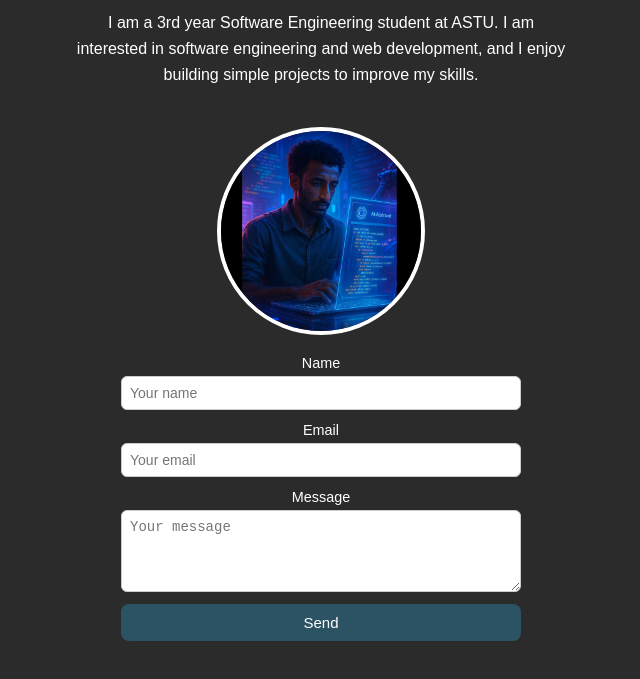
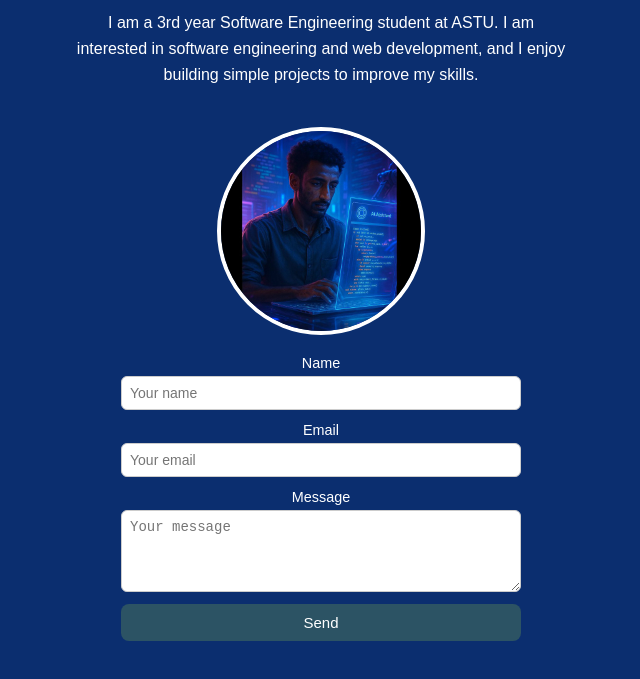
Before and after one commit to chera1606/CSEC-ASTU-DEV-BOOTCAMP, a plain HTML site: page mini-projects/personal-profile/index.html in a window 1280 px wide. Shown: the part 139-818 px from the top of the page, without its empty margins (319-959 px from the left). Drawn offline with Linux system fonts and the light colour scheme.

Commit message:
Move files into proper structure

```diff
--- a/personal-profile/index.html
+++ b/mini-projects/personal-profile/index.html
@@ -14,7 +14,7 @@
       projects to improve my skills.
     </p>
 
-    <img src="/photo.jpg" alt="Profile picture" width="200" />
+    <img src="./photo.jpg" alt="Profile picture" width="200" />
 
     <form id="contactForm">
       <label>Name</label>
--- a/personal-profile/style.css
+++ b/mini-projects/personal-profile/style.css
@@ -1,7 +1,7 @@
 body {
   margin: 0;
   font-family: Arial, sans-serif;
-  background-color: #2b2b2b;
+  background-color: hsl(219, 82%, 24%);
   min-height: 100vh;
   display: flex;
   flex-direction: column;
```
Also changed, not shown: mini-projects/personal-profile/photo.jpg (renamed from photo.jpg), mini-projects/personal-profile/script.js (renamed from personal-profile/script.js), mini-projects/todo-list-app/index.html (renamed from personal-profile/todo-list-app/index.html), mini-projects/todo-list-app/script.js (renamed from personal-profile/todo-list-app/script.js), mini-projects/todo-list-app/style.css (renamed from personal-profile/todo-list-app/style.css), mini-projects/toggle-text/index.html (renamed from personal-profile/toggle-text/index.html), personal-profile/photo.jpg (deleted).
